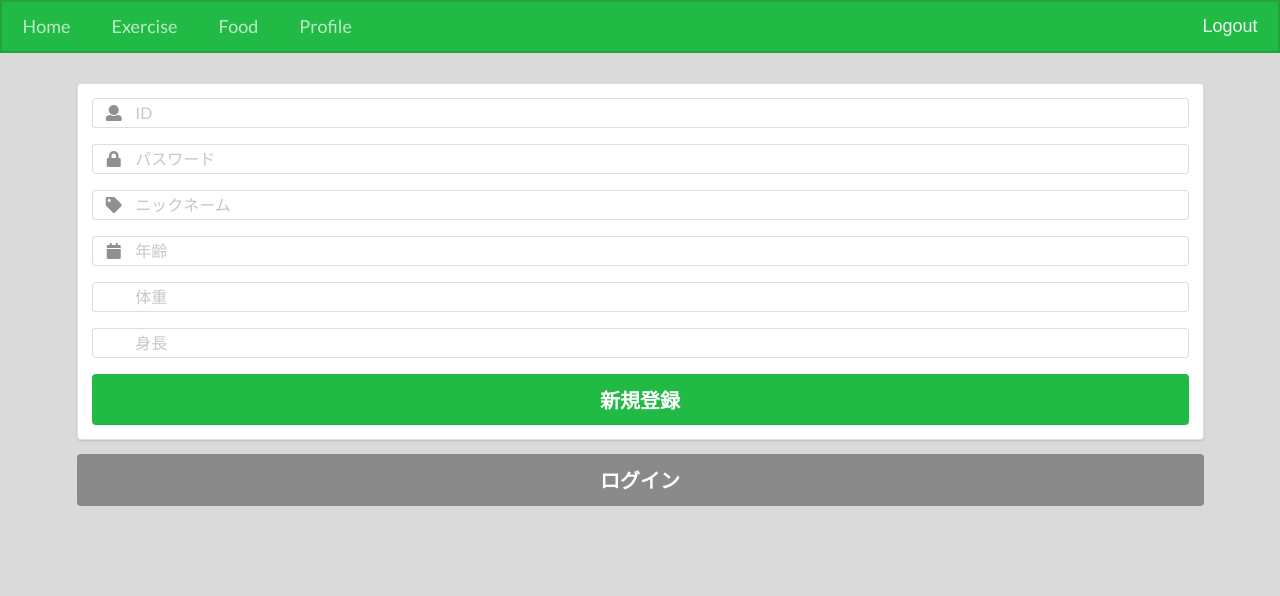
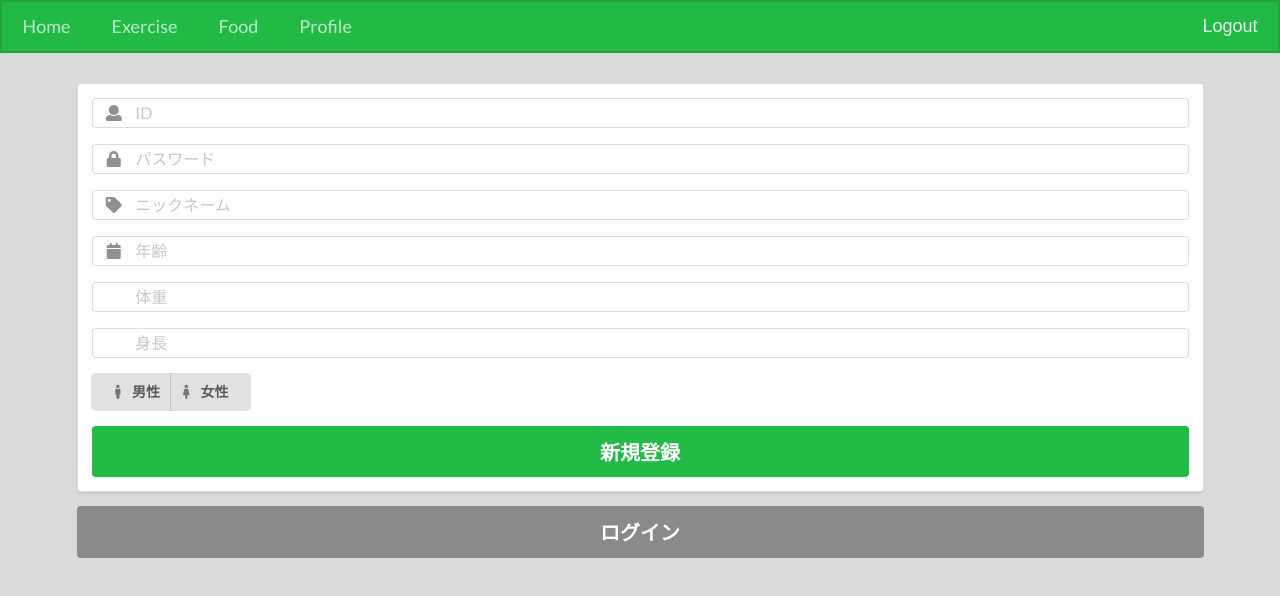
Before and after one commit to leesh0/mti-internship, a Vue app: page /profile in a window 1280 px wide. Both pictures are taken after a click on the button "新規登録". Shown: the top 596 px of the page. Built offline with nearby package versions, Linux system fonts and the light colour scheme; no server answers.

Commit message:
性別を選択するボタンを作成

```diff
--- a/src/views/Login.vue
+++ b/src/views/Login.vue
@@ -40,6 +40,20 @@
             <div class="ui left icon input">
               <!-- アイコンを追加 -->
               <input type="text" placeholder="身長" v-model.number="user.height" />
+            </div>
+          </div>
+          <div class="field" v-if="!isLogin">
+            <div class="ui left icon input">
+              <div class="ui buttons">
+                <button class="ui left attached button">
+                  <i class="male icon"></i>
+                  <label>男性</label>
+                </button>
+                <button class="right attached ui button">
+                  <i class="female icon"></i>
+                  <label>女性</label>
+                </button>
+              </div>
             </div>
           </div>
           <li v-if="err" class="err-msg">{{ err }}</li>
--- a/src/views/Profile.vue
+++ b/src/views/Profile.vue
@@ -27,6 +27,20 @@
             <div class="ui left icon input">
               <i class="calendar icon"></i>
               <input type="text" placeholder="年齢" v-model.number="user.age" />
+            </div>
+          </div>
+          <div class="field">
+            <div class="ui left icon input">
+              <div class="ui buttons">
+                <button class="ui left attached button">
+                  <i class="male icon"></i>
+                  <label>男性</label>
+                </button>
+                <button class="right attached ui button">
+                  <i class="female icon"></i>
+                  <label>女性</label>
+                </button>
+              </div>
             </div>
           </div>
           <div class="field" v-if="!isLogin">
```
